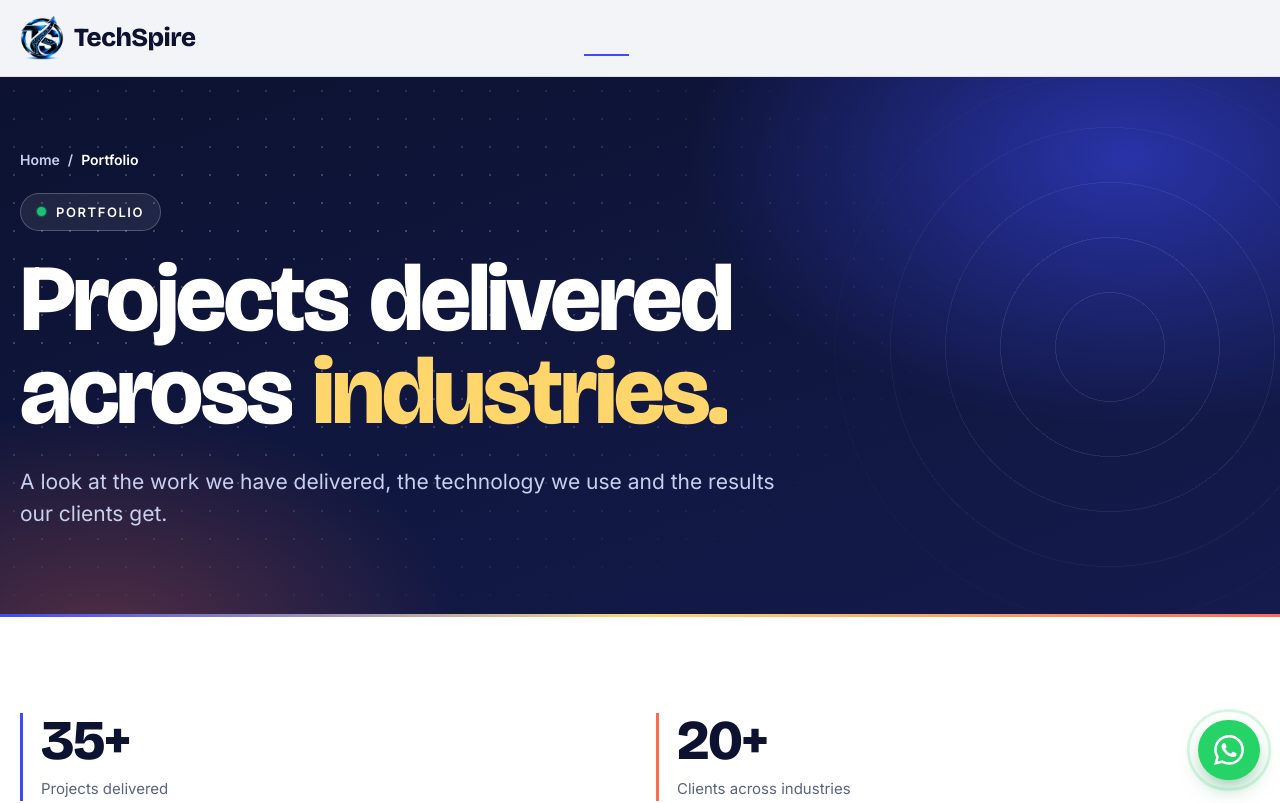
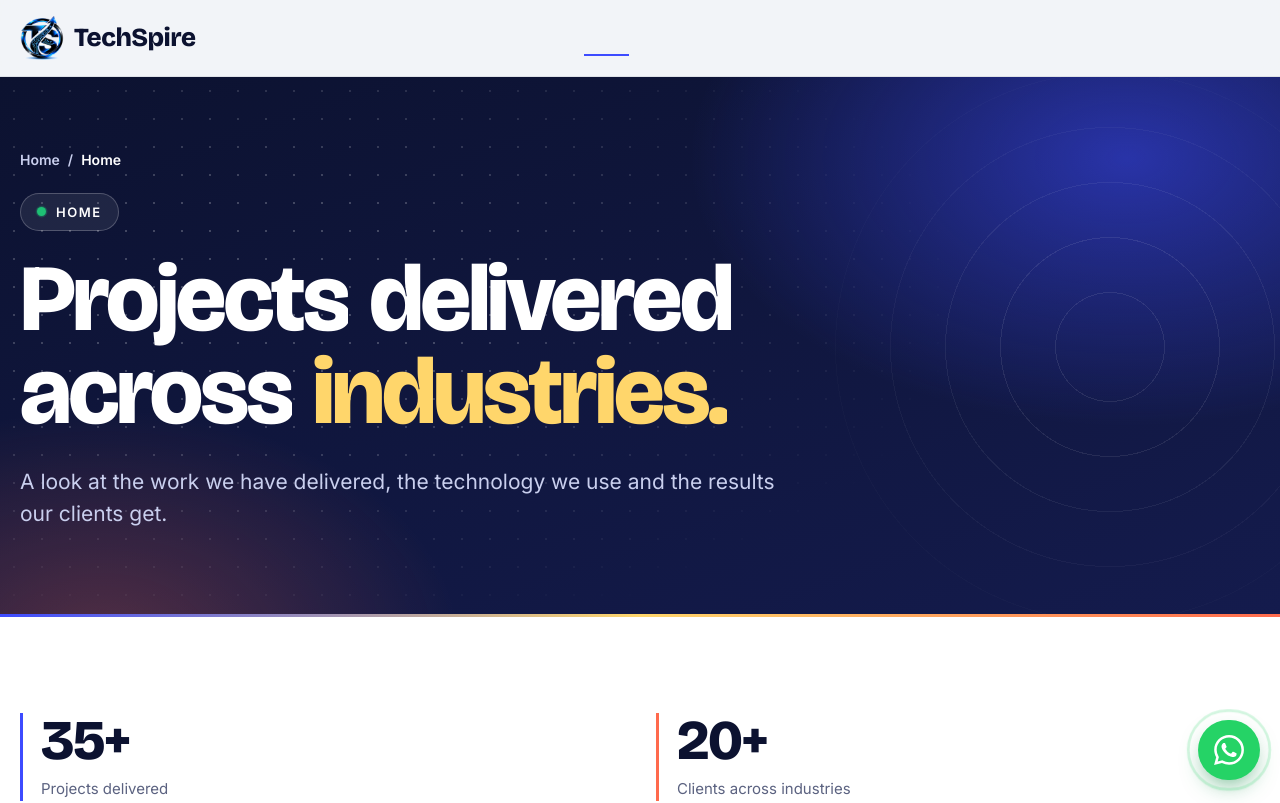
Before and after one commit to yash001246/TechSpireSolutions, a React (Vite) app in the folder client/: page / in a window 1280 px wide. Shown: the top 803 px of the page. Built offline with nearby package versions, Linux system fonts and the light colour scheme; no server answers.

Commit message:
Add Some Changes

```diff
--- a/client/src/pages/Home.jsx
+++ b/client/src/pages/Home.jsx
@@ -13,7 +13,7 @@ export default function Portfolio() {
   return (
     <>
       <PageHeader
-        eyebrow="Portfolio"
+        eyebrow="Home"
         title="Projects delivered across industries."
         intro="A look at the work we have delivered, the technology we use and the results our clients get."
       />
```
